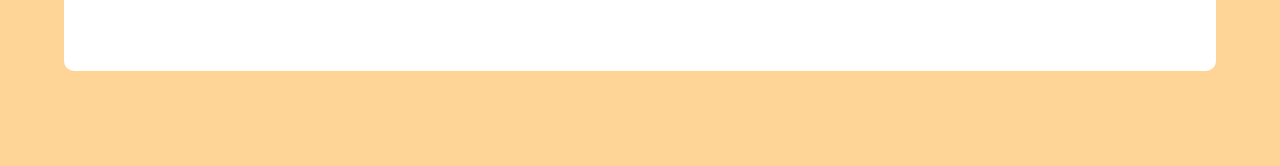
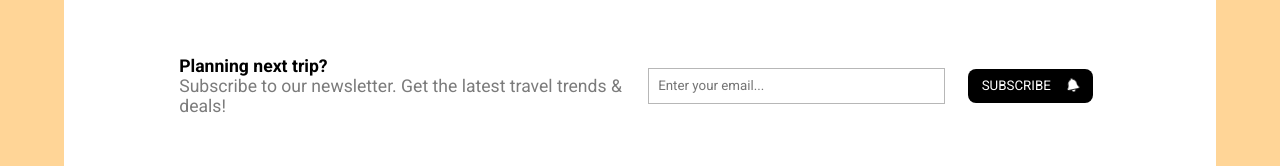
Before and after one commit to kavinprakash091/FLIGHT-BOOKING, a React (Create React App) app in the folder front_end/: page / in a window 1280 px wide. Shown: the part 3776-3942 px from the top of the page. Before the commit the page ends 3886 px from the top, so only its background shows below. Built offline with nearby package versions, Linux system fonts and the light colour scheme.

Commit message:
news-letter

```diff
--- /dev/null
+++ b/front_end/src/components/NewsLetter.js
@@ -0,0 +1,32 @@
+import React, { useState } from 'react';
+import '../styles/HomeScreen.css';
+
+export default function NewsLetter() {
+  const [email, setEmail] = useState('');
+  const submitHandler = (e) => {
+    e.preventDefault();
+    alert(email);
+  };
+  return (
+    <section className="flight-newsletter">
+      <h3>
+        <span>Planning next trip?</span>
+        <br></br>Subscribe to our newsletter. Get the latest travel trends &
+        deals!
+      </h3>
+      <form className="flight-newsletter-form" onSubmit={submitHandler}>
+        <input
+          type="email"
+          value={email}
+          onChange={(e) => setEmail(e.target.value)}
+          placeholder="Enter your email..."
+          required
+        />
+        <button type="submit" className="newsletter-subscribe-button">
+          SUBSCRIBE &nbsp;&nbsp;&nbsp;&nbsp;
+          <i className="fa-solid fa-bell fa-shake"></i>
+        </button>
+      </form>
+    </section>
+  );
+}
--- a/front_end/src/screens/HomeScreen.js
+++ b/front_end/src/screens/HomeScreen.js
@@ -7,6 +7,7 @@ import BestOffer from '../components/BestOffer';
 import BestRoute from '../components/BestRoute';
 import PopularRoutes from '../components/PopularRoutes';
 import FlightUpdates from '../components/FlightUpdates';
+import NewsLetter from '../components/NewsLetter';
 
 export default function HomeScreen() {
   return (
@@ -18,6 +19,7 @@ export default function HomeScreen() {
       <BestRoute />
       <PopularRoutes />
       <FlightUpdates />
+      <NewsLetter />
     </section>
   );
 }
--- a/front_end/src/styles/HomeScreen.css
+++ b/front_end/src/styles/HomeScreen.css
@@ -256,3 +256,57 @@
   text-decoration: none;
   background-color: #ffffff;
 }
+
+.flight-newsletter {
+  width: 80%;
+  margin: 2% auto;
+  display: flex;
+  align-items: center;
+  justify-content: center;
+  background-color: #ffffff;
+}
+
+.flight-newsletter h3 {
+  width: 50%;
+  font-size: 1.1rem;
+  font-weight: 400;
+  color: #7b7b7b;
+  text-align: left;
+  background-color: #ffffff;
+}
+
+.flight-newsletter h3 span {
+  font-weight: 600;
+  color: #000000;
+  background-color: #ffffff;
+}
+
+.flight-newsletter-form {
+  width: 50%;
+  background-color: #ffffff;
+}
+
+.flight-newsletter-form input {
+  width: 60%;
+  padding: 2%;
+  border: 1px solid #b7b7b7;
+  background-color: #ffffff;
+}
+
+.flight-newsletter-form input:focus {
+  outline: none;
+  border: 1px solid #ffd597;
+}
+
+.newsletter-subscribe-button {
+  padding: 2% 3%;
+  margin-left: 5%;
+  background-color: #000000;
+  color: #ffffff;
+  border: none;
+  border-radius: 8px;
+}
+
+.newsletter-subscribe-button i {
+  background-color: #000000;
+}
```
